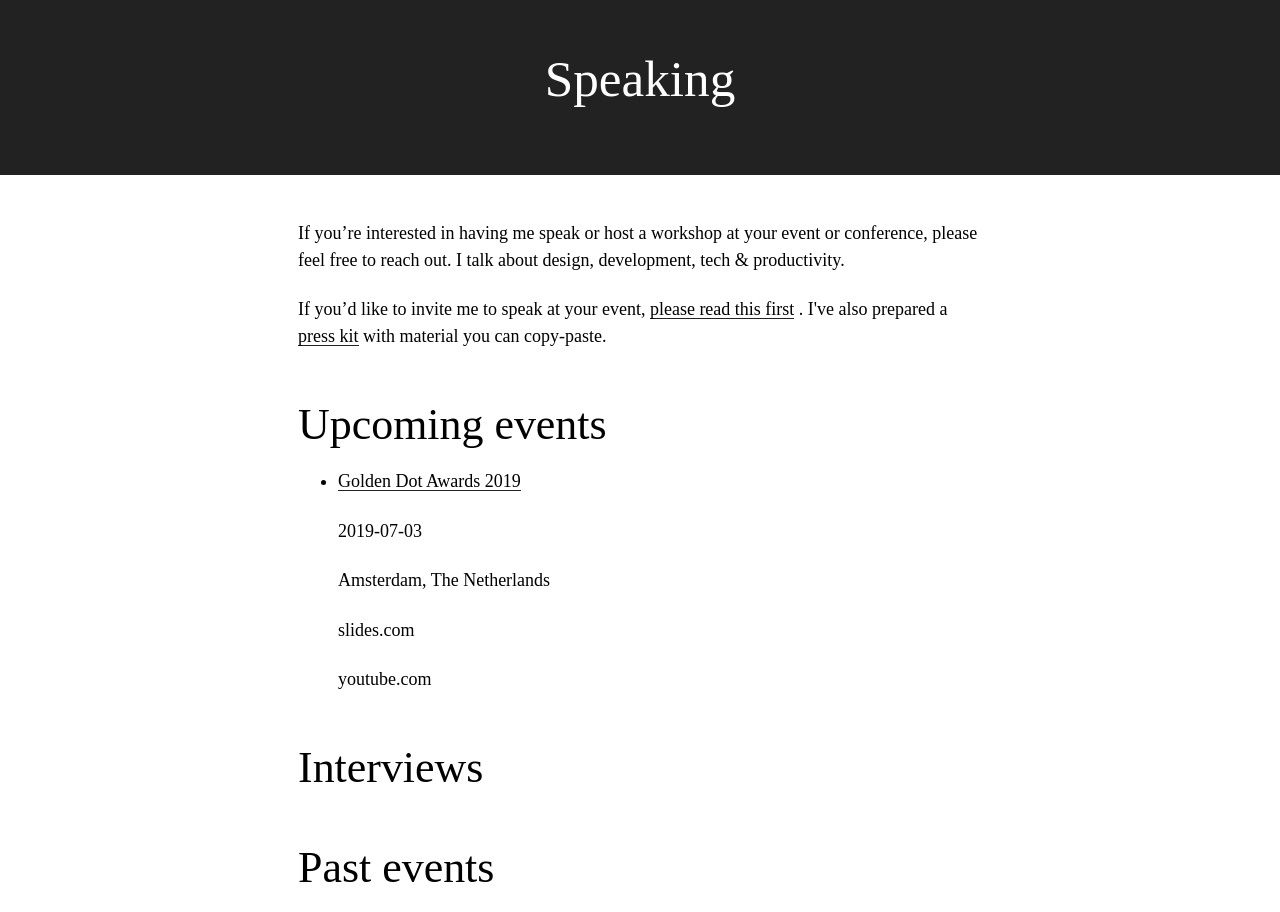
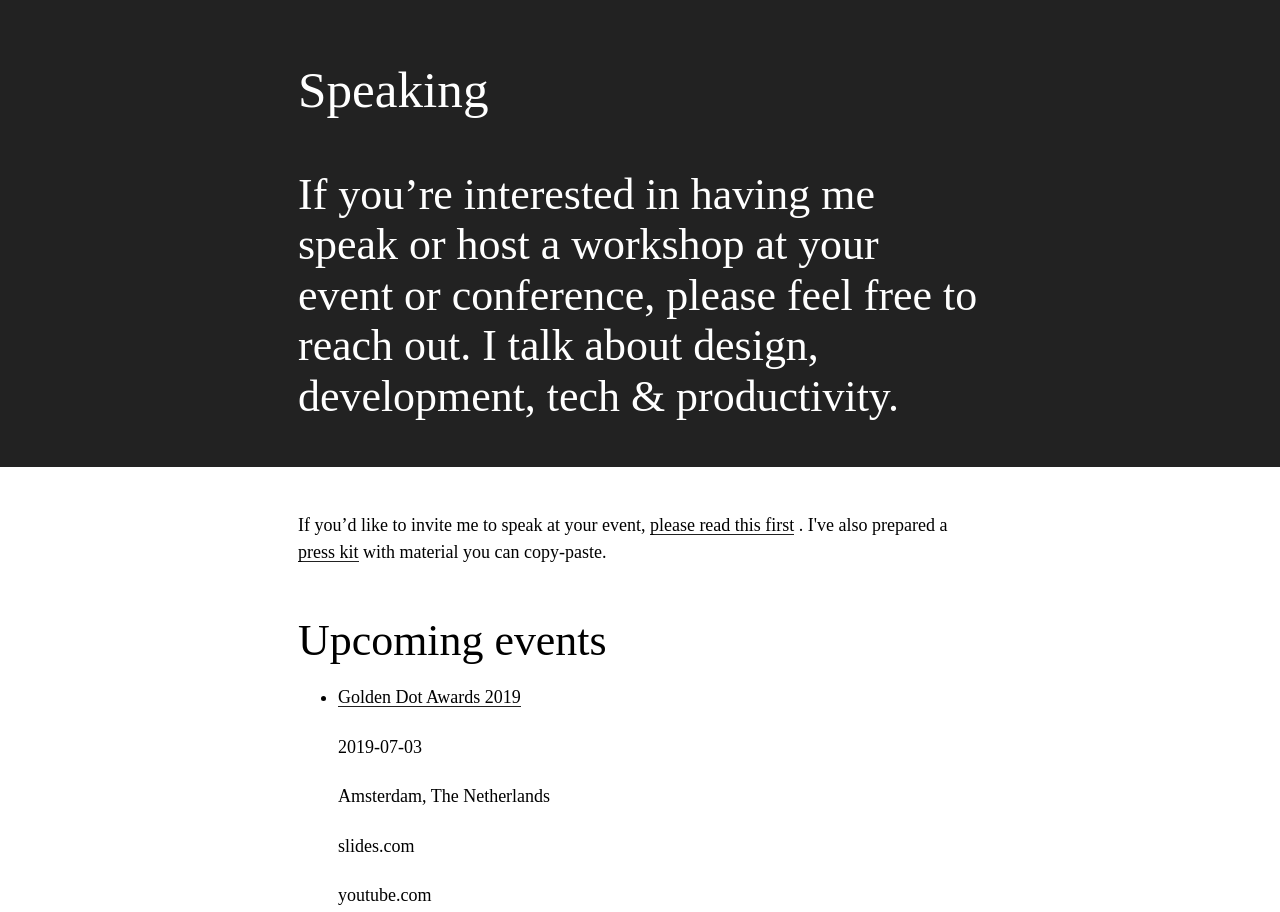
Before and after one commit to dandevri/website, an Eleventy site: page pages/speaking.njk in a window 1280 px wide. Shown: the top 912 px of the page. Built offline with nearby package versions, Linux system fonts and the light colour scheme; Eleventy itself is replaced by a stand-in of ours; files that its build step writes are made by us from their sources; a web font is replaced by a local one.

Commit message:
Update speaking page

```diff
--- a/_includes/components/header.njk
+++ b/_includes/components/header.njk
@@ -2,6 +2,5 @@
   <div>
     <h1 class="display">{{ title }}</h1>
     <h2>{{ subtitle }}</h1>
-    <p>{{ description }}</p>
   </div>
 </header>
--- a/css/components/header.scss
+++ b/css/components/header.scss
@@ -1,10 +1,7 @@
 header {
-  padding-top: 2vh;
-  padding-bottom: 2vh;
+  padding: 1.5rem;
   background: $primary;
   color: $secondary;
-  display: flex;
-  align-items: center;
 
   div {
     max-width: 38rem;
--- a/pages/contact.njk
+++ b/pages/contact.njk
@@ -1,7 +1,7 @@
 ---
 layout: layouts/default
 title: Contact
-subtitle: Let's talk about your idea!
+subtitle: Feel free to contact me if you have any questions. You can e-mail, chat or keep track of what I'm doing on social.
 permalink: contact/
 ---
 {% import 'components/link.njk' as link %}
@@ -46,4 +46,5 @@ Best suited to keep track of what I'm doing without engaging in the matter. <br>
 {{ details.details("Ask me Anything?", "  I host a #ama over on dev.to. You can see if I already answered your question publicly!") }}
 {{ details.details("Why are you slow to respond?", "  I batch process most of my messages at the end of the day instead of constantly checking and refreshing.") }}
 {{ details.details("Invite me to speak", " Please read this guide for speaking. Check out the speaking page for upcomming events. I've prepared a press kit.") }}
-{{ details.details("You are not responding!", "   I try to respond to urgent messages and mail first. If you don't have a reply within 3/4 days that usually means I decided your request wasn't worth my time. Hé, you are in my inbox!") }}
+{{ details.details("You are not responding!", "I value my time and get quite a lot of mails and messages, sometimes I don’t have the capacity to respond to every one of them. I try to respond to urgent messages and mail first. If you don't have a reply within 3/4 days that usually means I decided your request wasn't worth my time. Hé, you are in my inbox!") }}
+{{ details.details("I need your corporate stuff!", "Dandevri is registered in the Dutch Chamber of Commerce (VAT registered) under number 63938804.") }}
--- a/pages/speaking.njk
+++ b/pages/speaking.njk
@@ -1,12 +1,11 @@
 ---
 layout: layouts/default
 title: Speaking
+subtitle: If you’re interested in having me speak or host a workshop at your event or conference, please feel free to reach out. I talk about design, development, tech & productivity.
 permalink: speaking/
 ---
 
 {% import 'components/link.njk' as link %}
-
-<p>If you’re interested in having me speak or host a workshop at your event or conference, please feel free to reach out. I talk about design, development, tech & productivity.</p>
 
 <p>If you’d like to invite me to speak at your event, {{ link.inl("/press-kit/guidelines", "please read this first") }}. I've also prepared a {{ link.inl("/press-kit/resources", "press kit") }} with material you can copy-paste.</p>
 
```
Also changed, not shown: css/style.css.
